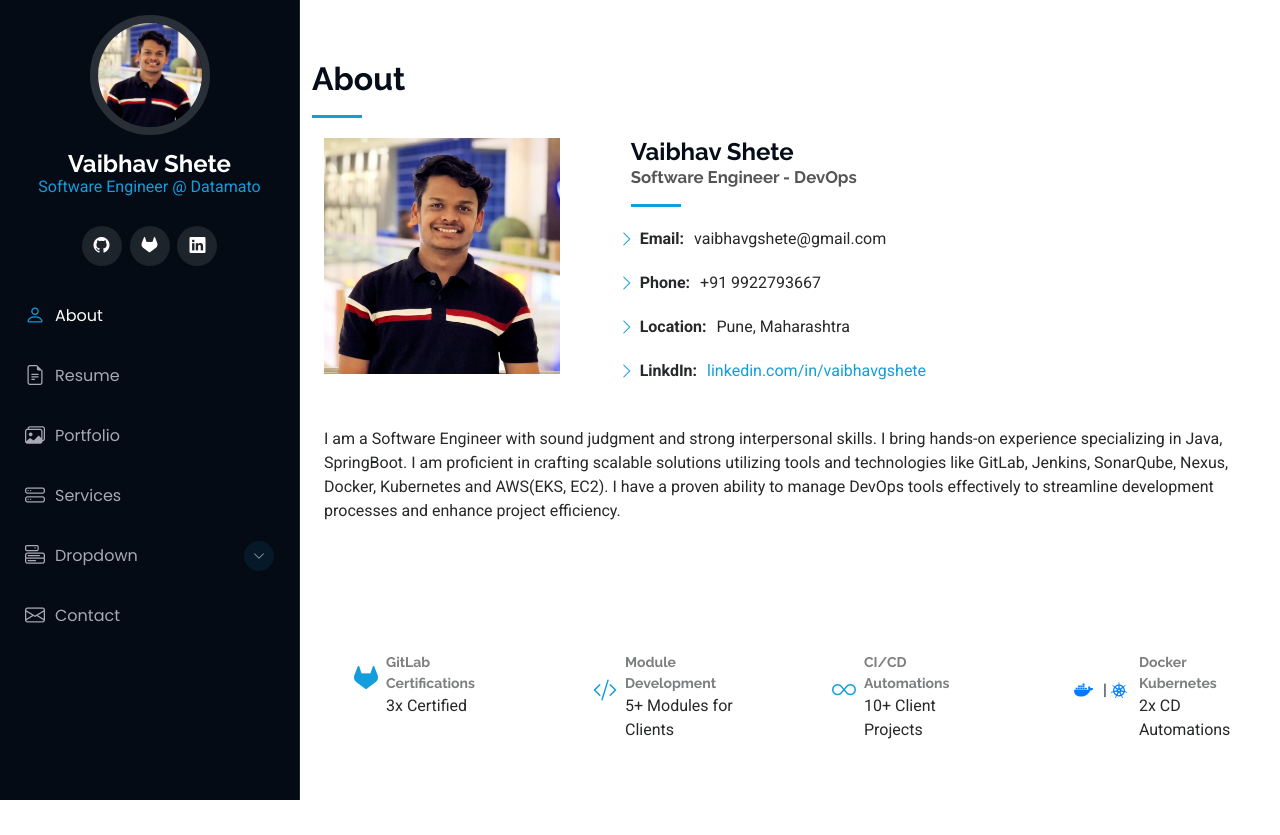
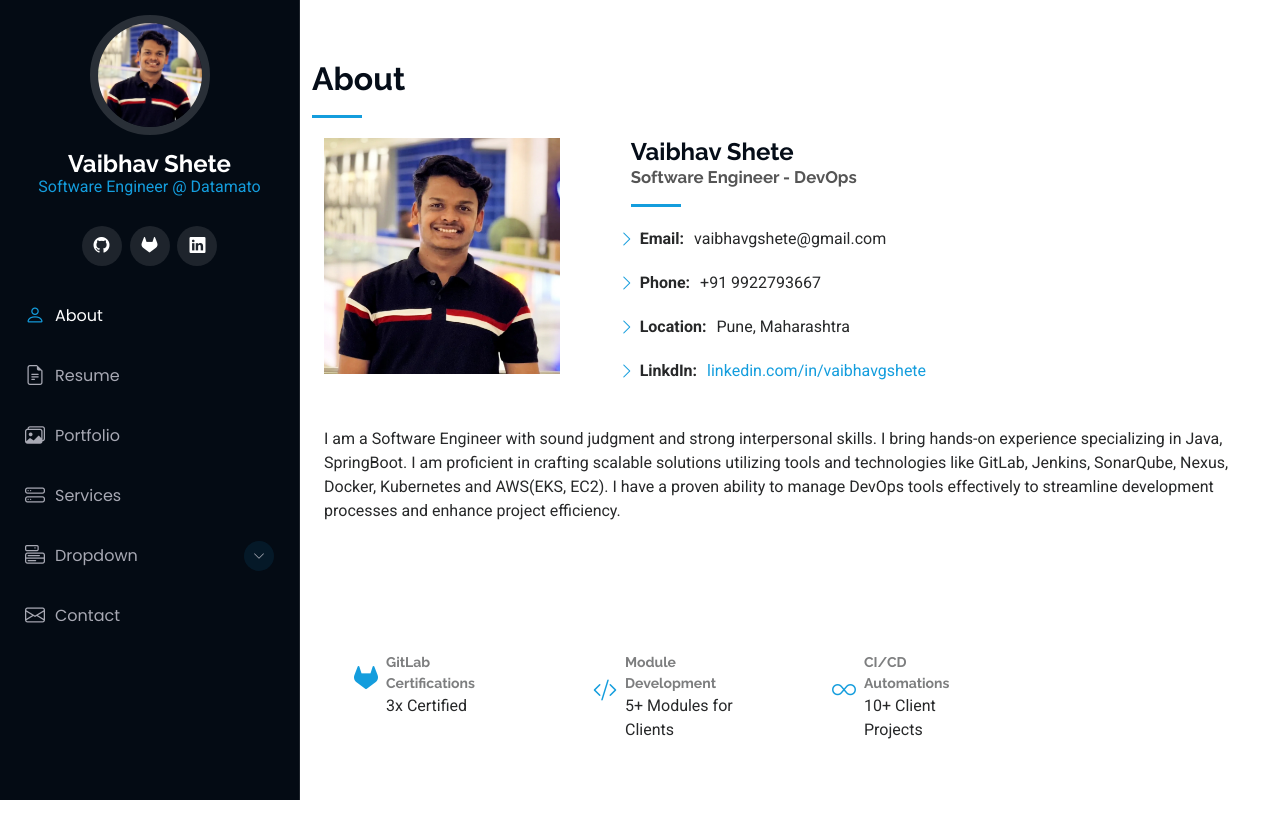
Before and after one commit to vaibhavgshete/vaibhavgshete.github.io, a plain HTML site: page index.html in a window 1280 px wide. Shown: the top 835 px of the page. Drawn offline with Linux system fonts and the light colour scheme.

Commit message:
edit index.html

```diff
--- a/index.html
+++ b/index.html
@@ -148,7 +148,7 @@
                               </div>
                           </div>
                       </div><!-- End Stats Item -->
-                      <div class="col-lg-3 col-md-6">
+                      <!-- <div class="col-lg-3 col-md-6">
                           <div class="stats-item" style="display: flex; align-items: center;">
                               <img src="assets/img/docker.svg" alt="Docker" style="width: 24px; height: 24px; margin-right: 8px;"/>
                               <span style="margin-right: 0px;">|</span>
@@ -158,7 +158,7 @@
                                   <span>2x CD Automations</span>
                               </div>
                           </div>
-                      </div><!-- End Stats Item -->
+                      </div>End Stats Item -->
                   </div>
               </div>
           </section><!-- /Stats Section -->
```
